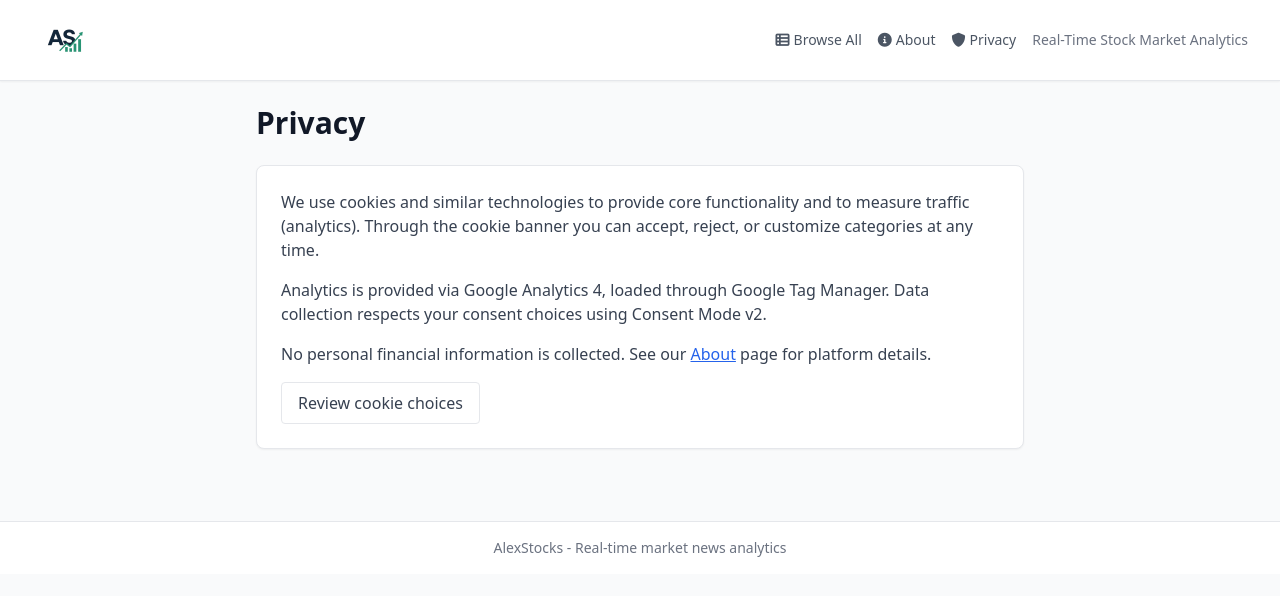
After one commit to alextesy/alexstocks, a FastAPI app: template app/templates/privacy.html in a window 1280 px wide. The commit adds this page. Shown: the top 596 px of the page. Run offline with FastAPI, Linux system fonts and the light colour scheme; the template is opened without the code that fills it, so the values that code supplies are empty; some libraries are stand-ins or nearby versions.

Commit message:
add google analytics (#25)
* add google analytics

* fix black

* fix ruff

* wip

```diff
--- a/app/main.py
+++ b/app/main.py
@@ -7,6 +7,7 @@ from fastapi.responses import HTMLResponse, JSONResponse
 from fastapi.staticfiles import StaticFiles
 from fastapi.templating import Jinja2Templates
 
+from app.config import settings
 from app.services.mention_stats import get_mention_stats_service
 from app.services.sentiment import get_sentiment_service_hybrid
 from app.services.sentiment_analytics import get_sentiment_analytics_service
@@ -24,6 +25,8 @@ app = FastAPI(
 
 # Setup templates
 templates = Jinja2Templates(directory="app/templates")
+# Expose runtime settings to templates (for GTM/env-gated features)
+templates.env.globals["settings"] = settings
 
 # Mount static files for logo and assets
 app.mount("/static", StaticFiles(directory="app/artifacts"), name="static")
@@ -173,6 +176,12 @@ async def health() -> dict[str, bool]:
 async def about(request: Request):
     """About page."""
     return templates.TemplateResponse("about.html", {"request": request})
+
+
+@app.get("/privacy", response_class=HTMLResponse)
+async def privacy(request: Request):
+    """Privacy policy page."""
+    return templates.TemplateResponse("privacy.html", {"request": request})
 
 
 @app.get("/api/scraping-status")
--- a/app/templates/base.html
+++ b/app/templates/base.html
@@ -4,11 +4,36 @@
     <meta charset="UTF-8">
     <meta name="viewport" content="width=device-width, initial-scale=1.0">
     <title>{% block title %}AlexStocks{% endblock %}</title>
+    {% if settings is defined and settings.gtm_container_id and settings.environment == 'production' %}
+    <script>
+      window.dataLayer = window.dataLayer || [];
+      function gtag(){dataLayer.push(arguments);} // Consent Mode v2 defaults
+      gtag('consent','default',{
+        'ad_storage':'denied',
+        'analytics_storage':'denied',
+        'functionality_storage':'denied',
+        'personalization_storage':'denied',
+        'security_storage':'granted',
+        'ad_user_data':'denied',
+        'ad_personalization':'denied'
+      });
+      gtag('set','ads_data_redaction', true);
+      gtag('set','url_passthrough', true);
+    </script>
+    <!-- Google Tag Manager -->
+    <script>(function(w,d,s,l,i){w[l]=w[l]||[];w[l].push({'gtm.start': new Date().getTime(),event:'gtm.js'});var f=d.getElementsByTagName(s)[0], j=d.createElement(s),dl=l!='dataLayer'?'&l='+l:'';j.async=true;j.src='https://www.googletagmanager.com/gtm.js?id='+i+dl;f.parentNode.insertBefore(j,f);})(window,document,'script','dataLayer','{{ settings.gtm_container_id }}');</script>
+    <!-- End Google Tag Manager -->
+    {% endif %}
     <script src="https://cdn.tailwindcss.com"></script>
     <link rel="stylesheet" href="https://cdnjs.cloudflare.com/ajax/libs/font-awesome/6.0.0/css/all.min.css">
     <script src="https://cdn.jsdelivr.net/npm/chart.js"></script>
 </head>
 <body class="bg-gray-50 min-h-screen">
+    {% if settings is defined and settings.gtm_container_id and settings.environment == 'production' %}
+    <!-- Google Tag Manager (noscript) -->
+    <noscript><iframe src="https://www.googletagmanager.com/ns.html?id={{ settings.gtm_container_id }}" height="0" width="0" style="display:none;visibility:hidden"></iframe></noscript>
+    <!-- End Google Tag Manager (noscript) -->
+    {% endif %}
     <nav class="bg-white shadow-sm border-b">
         <div class="max-w-7xl mx-auto px-4 sm:px-6 lg:px-8">
             <div class="flex justify-between h-20">
@@ -23,6 +48,9 @@
                     </a>
                     <a href="/about" class="text-sm text-gray-600 hover:text-gray-900 font-medium">
                         <i class="fas fa-info-circle mr-1"></i>About
+                    </a>
+                    <a href="/privacy" class="text-sm text-gray-600 hover:text-gray-900 font-medium">
+                        <i class="fas fa-shield-alt mr-1"></i>Privacy
                     </a>
                     <span class="text-sm text-gray-500">Real-Time Stock Market Analytics</span>
                 </div>
@@ -278,5 +306,48 @@
             }
         });
     </script>
+    {% if settings is defined and settings.cookie_consent_enabled and settings.gtm_container_id and settings.environment == 'production' %}
+    <div id="cookie-banner" class="fixed bottom-4 left-4 right-4 md:right-auto md:max-w-xl bg-white border shadow-lg p-4 rounded hidden">
+      <div class="text-sm text-gray-800 mb-3">We use cookies to improve functionality and measure traffic. You can accept, reject, or customize.</div>
+      <div class="flex flex-wrap gap-2 items-center">
+        <label class="text-sm"><input id="cc-analytics" type="checkbox" class="mr-1">Analytics</label>
+        <label class="text-sm"><input id="cc-ads" type="checkbox" class="mr-1">Ads/Personalization</label>
+        <div class="ml-auto flex gap-2">
+          <button id="cc-reject" class="px-3 py-1 text-sm border rounded">Reject all</button>
+          <button id="cc-accept" class="px-3 py-1 text-sm bg-black text-white rounded">Accept all</button>
+          <button id="cc-save" class="px-3 py-1 text-sm border rounded">Save</button>
+        </div>
+      </div>
+    </div>
+    <script>
+    (function(){
+      var KEY='mp_cookie_consent_v1';
+      function setConsent(opts){
+        window.gtag && window.gtag('consent','update',{
+          'analytics_storage': opts.analytics? 'granted':'denied',
+          'functionality_storage': opts.analytics? 'granted':'denied',
+          'ad_storage': opts.ads? 'granted':'denied',
+          'ad_user_data': opts.ads? 'granted':'denied',
+          'ad_personalization': opts.ads? 'granted':'denied',
+          'personalization_storage': opts.ads? 'granted':'denied',
+          'security_storage':'granted'
+        });
+      }
+      function show(){document.getElementById('cookie-banner').classList.remove('hidden');}
+      function hide(){document.getElementById('cookie-banner').classList.add('hidden');}
+      try{
+        var saved = JSON.parse(localStorage.getItem(KEY) || 'null');
+        if(!saved){ show(); }
+        else { setConsent(saved); }
+      }catch(e){ show(); }
+      var elA=document.getElementById('cc-accept');
+      var elR=document.getElementById('cc-reject');
+      var elS=document.getElementById('cc-save');
+      elA && elA.addEventListener('click', function(){ var v={analytics:true, ads:true}; localStorage.setItem(KEY, JSON.stringify(v)); setConsent(v); hide();});
+      elR && elR.addEventListener('click', function(){ var v={analytics:false, ads:false}; localStorage.setItem(KEY, JSON.stringify(v)); setConsent(v); hide();});
+      elS && elS.addEventListener('click', function(){ var v={analytics:document.getElementById('cc-analytics').checked, ads:document.getElementById('cc-ads').checked}; localStorage.setItem(KEY, JSON.stringify(v)); setConsent(v); hide();});
+    })();
+    </script>
+    {% endif %}
 </body>
 </html>
--- /dev/null
+++ b/app/templates/privacy.html
@@ -0,0 +1,26 @@
+{% extends "base.html" %}
+
+{% block title %}Privacy - AlexStocks{% endblock %}
+
+{% block content %}
+<div class="max-w-3xl mx-auto">
+    <h1 class="text-3xl font-bold text-gray-900 mb-6">Privacy</h1>
+    <div class="bg-white rounded-lg shadow-sm border p-6 space-y-4 text-gray-700">
+        <p>We use cookies and similar technologies to provide core functionality and to measure traffic (analytics). Through the cookie banner you can accept, reject, or customize categories at any time.</p>
+        <p>Analytics is provided via Google Analytics 4, loaded through Google Tag Manager. Data collection respects your consent choices using Consent Mode v2.</p>
+        <p>No personal financial information is collected. See our <a class="text-blue-600 underline" href="/about">About</a> page for platform details.</p>
+        <button id="reopen-consent" class="mt-4 px-4 py-2 border rounded">Review cookie choices</button>
+    </div>
+</div>
+<script>
+(function(){
+  var btn=document.getElementById('reopen-consent');
+  if(!btn) return;
+  btn.addEventListener('click', function(){
+    try{ localStorage.removeItem('mp_cookie_consent_v1'); }catch(e){}
+    var banner=document.getElementById('cookie-banner');
+    if(banner){ banner.classList.remove('hidden'); }
+  });
+})();
+</script>
+{% endblock %}
```
Also changed, not shown: app/config.py (+11 -0 lines).
